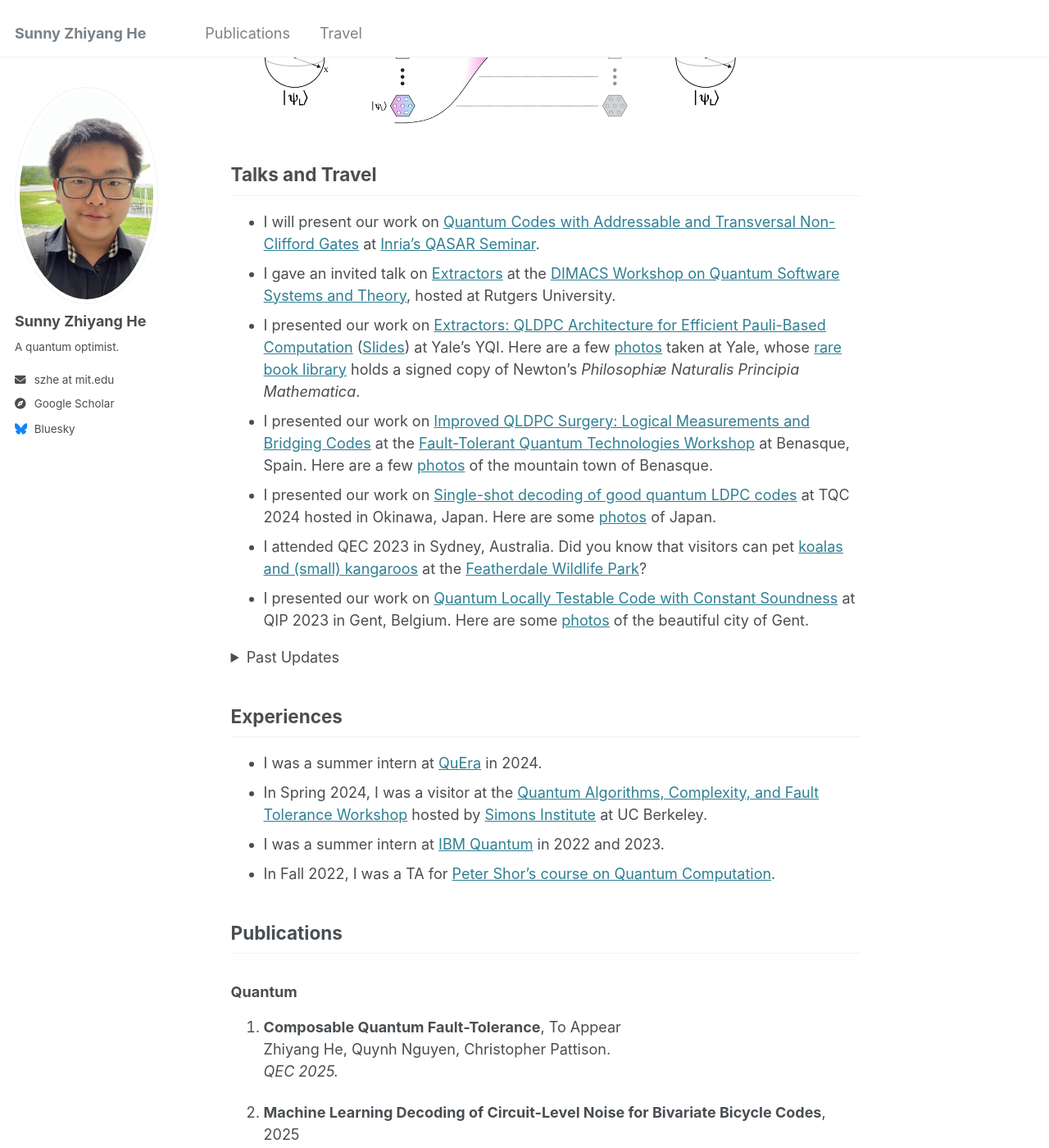
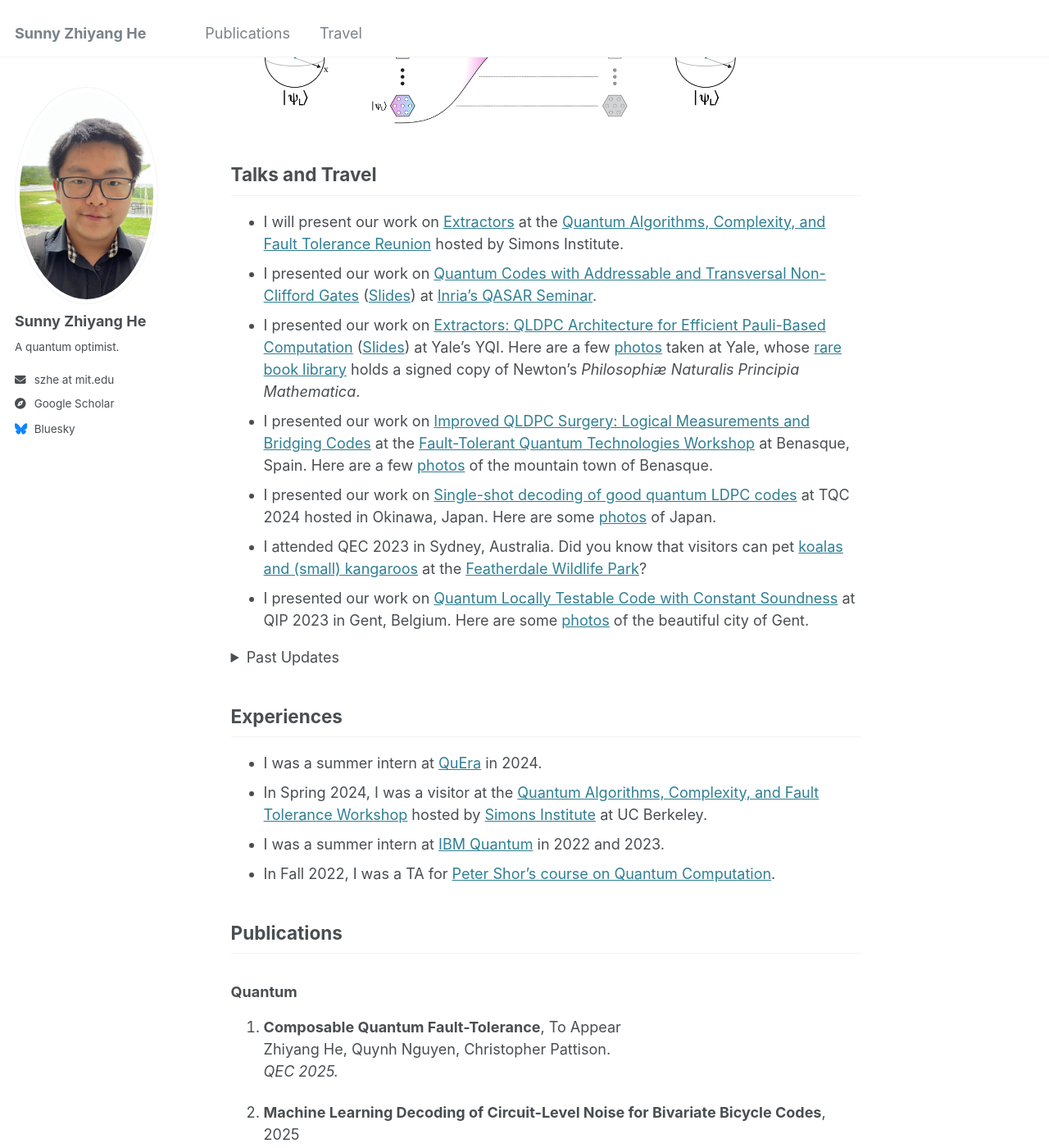
Before and after one commit to SunnyZhiyangHe/sunnyzhiyanghe.github.io, a Jekyll site: the page built from _pages/about.md, in a window 1280 px wide and 1400 px high, scrolled down 1312 px. Shown: the whole window at 82% size. Built offline with Jekyll 4.4.1, drawn with Linux system fonts in a browser that asks for light colours; some of the changed text lies outside the part shown.

Commit message:
Slides edit

```diff
--- a/_pages/about.md
+++ b/_pages/about.md
@@ -30,8 +30,8 @@ Prior to grad school I was an undergrad at CMU. I worked in graph algorithms wit
   <img src="/images/MSD_main.png" alt="Logical magic state distillation with color code" width="600">
 
 ## Talks and Travel {#talks}
-- I will present our work on [Quantum Codes with Addressable and Transversal Non-Clifford Gates](https://arxiv.org/abs/2502.01864) at [Inria's QASAR Seminar](https://team.inria.fr/qasar/).
-- I gave an invited talk on [Extractors](https://arxiv.org/abs/2503.10390) at the [DIMACS Workshop on Quantum Software Systems and Theory](http://dimacs.rutgers.edu/events/details?eID=3248), hosted at Rutgers University.
+- I will present our work on [Extractors](https://arxiv.org/abs/2503.10390) at the [Quantum Algorithms, Complexity, and Fault Tolerance Reunion](https://simons.berkeley.edu/workshops/quantum-algorithms-complexity-fault-tolerance-reunion) hosted by Simons Institute.
+- I presented our work on [Quantum Codes with Addressable and Transversal Non-Clifford Gates](https://arxiv.org/abs/2502.01864) ([Slides](/files/AddressableCCZ.pdf)) at [Inria's QASAR Seminar](https://team.inria.fr/qasar/).
 - I presented our work on [Extractors: QLDPC Architecture for Efficient Pauli-Based Computation](https://arxiv.org/abs/2503.10390) ([Slides](files/Extractors.pdf)) at Yale's YQI. Here are a few [photos](/travel#Yale) taken at Yale, whose [rare book library](https://beinecke.library.yale.edu/) holds a signed copy of Newton's *Philosophiæ Naturalis Principia Mathematica*.
 - I presented our work on [Improved QLDPC Surgery: Logical Measurements and Bridging Codes](https://arxiv.org/abs/2407.18393) at the [Fault-Tolerant Quantum Technologies Workshop](https://www.benasque.org/2024ftqt/) at Benasque, Spain. Here are a few [photos](/travel#Benasque) of the mountain town of Benasque.
 - I presented our work on [Single-shot decoding of good quantum LDPC codes](https://arxiv.org/abs/2306.12470) at TQC 2024 hosted in Okinawa, Japan. Here are some [photos](/travel#Japan) of Japan.
@@ -71,7 +72,7 @@ John Blue, Harshil Avlani, Zhiyang He, Liu Ziyin, Issac Chuang.
 1. __Extractors: QLDPC Architecture for Efficient Pauli-Based Computation__, 2025
 Zhiyang He, Alexander Cowtan, Dominic J. Williamson, Theodore J. Yoder.
 *QEC 2025.*
-<!-- Talk at [Quantum Algorithms, Complexity, and Fault Tolerance Reunion](https://simons.berkeley.edu/workshops/quantum-algorithms-complexity-fault-tolerance-reunion) at Simons.   -->
+Talk at [Quantum Algorithms, Complexity, and Fault Tolerance Reunion](https://simons.berkeley.edu/workshops/quantum-algorithms-complexity-fault-tolerance-reunion) at Simons Institute.
 Talks at MIT, Yale YQI, [FTQC](https://les-houches-ftqc-workshop.alice-bob.com/), Xanadu,
 [DIMACS](http://dimacs.rutgers.edu/events/details?eID=3248), and U. Sydney & PsiQuantum.
 [[arxiv]](https://arxiv.org/abs/2503.10390), [[Slides]](files/Extractors.pdf)
```
Also changed, not shown: other parts of _pages/about.md (+1 -0 lines), 1 other file.
